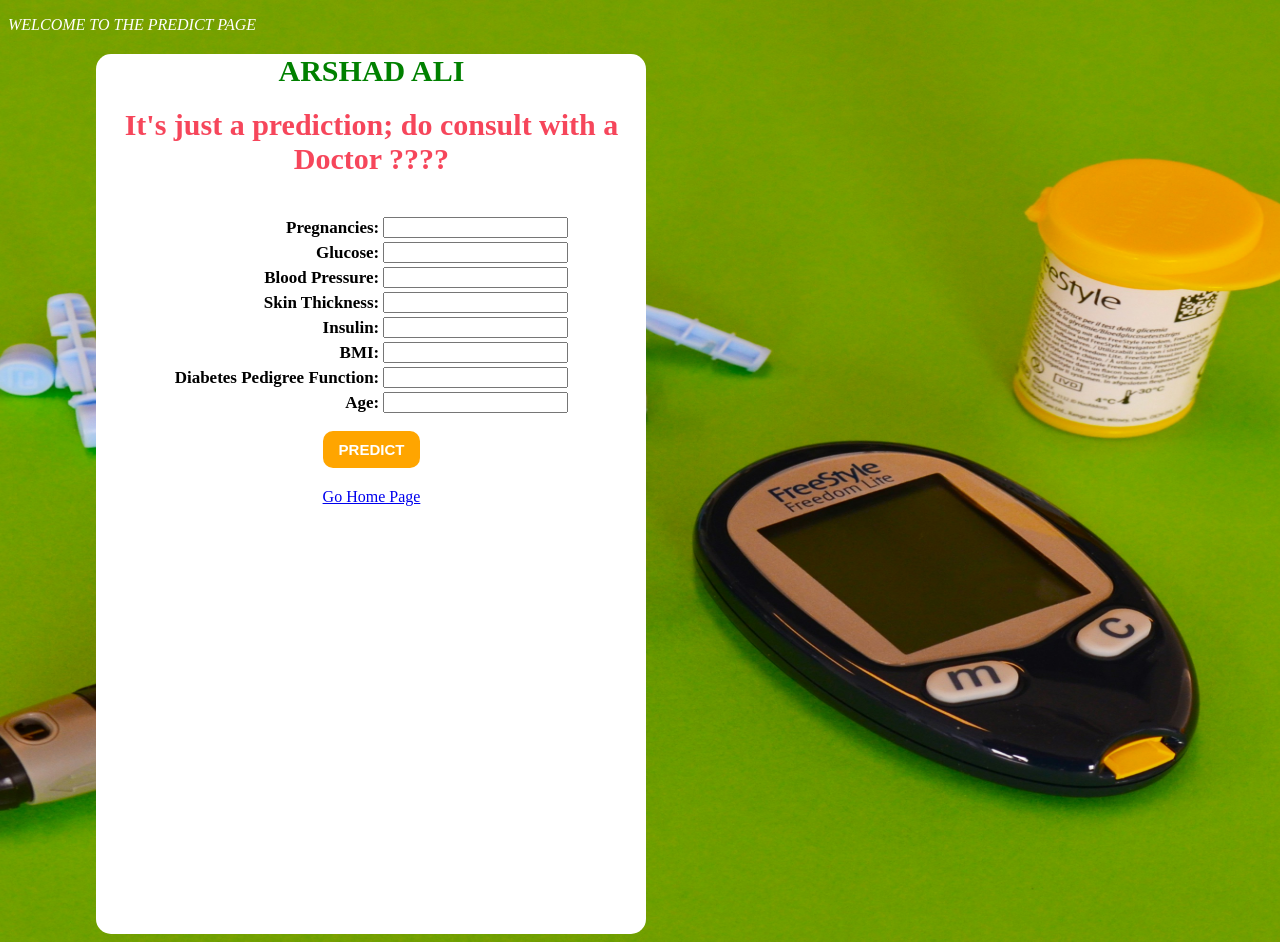
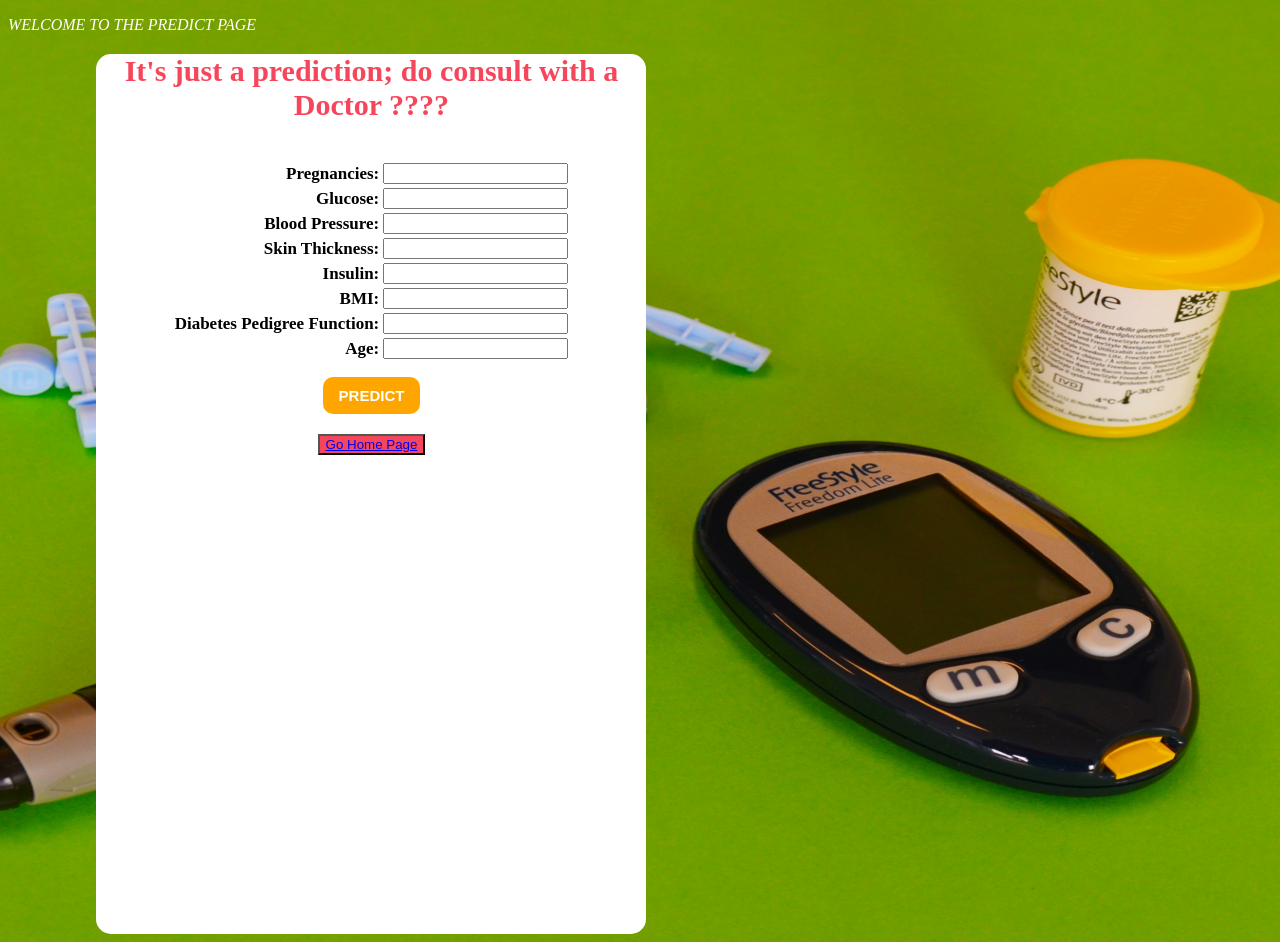
Before and after one commit to arshadali46867/collage-project-desease, a Django app: page /predict in a window 1280 px wide. Run offline with Django 3.2, Linux system fonts and the light colour scheme.

Commit message:
second commit

```diff
--- a/templates/breast.html
+++ b/templates/breast.html
@@ -7,6 +7,9 @@
 	color: green;
 	margin-bottom: 20px;
 	margin-left: 40%;
+}
+.r{
+	background-color: #F6465B;
 }
 </style>
 
@@ -32,5 +35,7 @@
 	</div>
 	</form>
 </div>
+<button class="r" type="submit">
+	<a  href="main">Go Home Page</a></button>
 </div>
 {% endblock %}
--- a/templates/heart.html
+++ b/templates/heart.html
@@ -6,6 +6,9 @@
 	.ok{
 		color: green;
 		font-size: 50px;
+	}
+	.r{
+		background-color: #F6465B;
 	}
 </style>
 
@@ -30,7 +33,8 @@
 				</button>
 			</div>
 		</form>
-		<a href="main">Go Home Page</a>
+		<button class="r" type="submit">
+			<a  href="main">Go Home Page</a></button>
 	</div>
 </div>
 
--- a/templates/homed.html
+++ b/templates/homed.html
@@ -64,7 +64,7 @@
 	<div align='center'>
 
 		<h2><em>
-				<h1 class="gfg">ARSHAD ALI </h1>
+
 				WELCOME TO DIABETES PREDICTION SYSTEM
 			</em>
 		</h2>
--- a/templates/predictd.html
+++ b/templates/predictd.html
@@ -81,13 +81,16 @@
 			background-size: 1900px 1000px;
 			background-attachment: fixed;
 		  }
+		  .r{
+			background-color: #F6465B;
+		  }
 	</style>
 </head>
 
 <body id="ba1" style="background-image: url('{% static 'images/diabetes.jpg' %}');">
 	<p><em>WELCOME TO THE PREDICT PAGE</em></P>
 	<div align='center' class="main">
-		<h1 class="gfg">ARSHAD ALI </h1>
+
 		<h1>It's just a prediction; do consult with a Doctor ????</h1> <br />
 		<form action="result">
 			<table>
@@ -129,7 +132,8 @@
 		<div class="row">
 			<h2><em>{{result2}}</em></h2>
 		</div>
-		<a href="main">Go Home Page</a>
+		<button class="r" type="submit">
+			<a  href="main">Go Home Page</a></button>
 	</div>
 </body>
 
```
Also changed, not shown: templates/home.html (+8 -2 lines).
